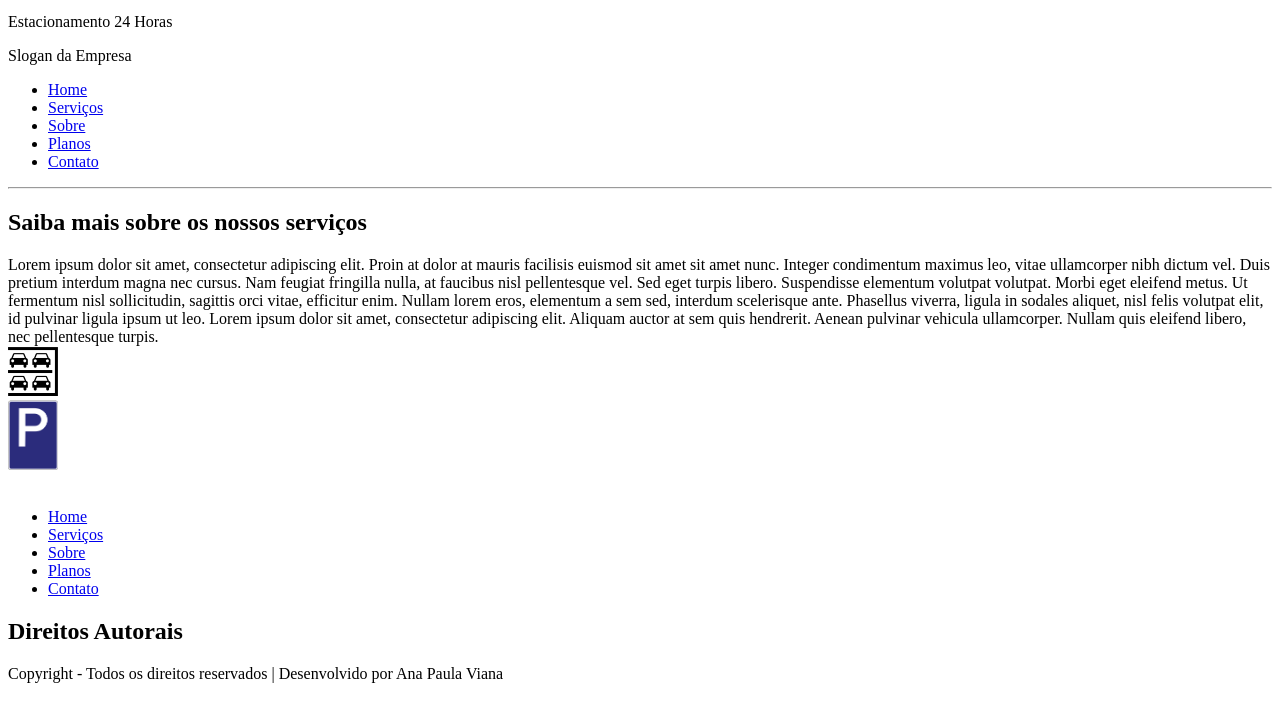
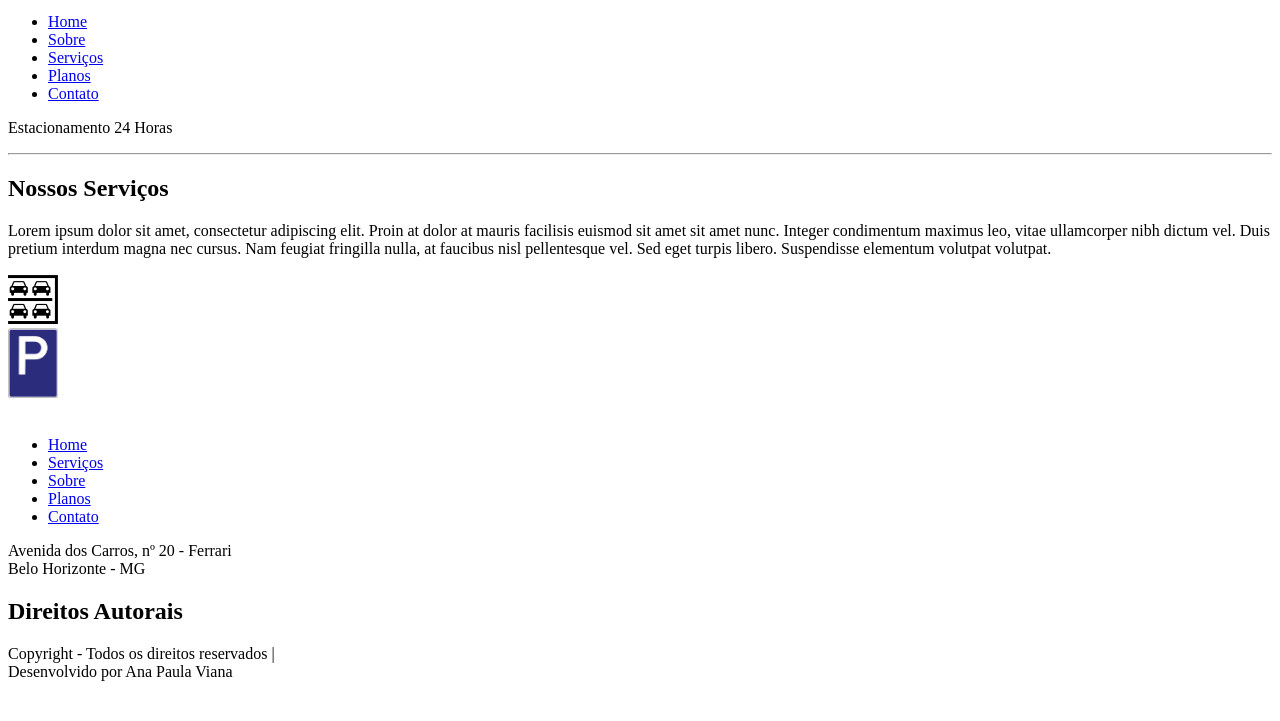
Before and after one commit to ana-viana/HTML, a plain HTML site: page servicos.html in a window 1280 px wide. Shown: the part 29-750 px from the top of the page. Drawn offline with Linux system fonts and the light colour scheme; files whose address does not match are found by name.

Commit message:
Add files via upload

```diff
--- a/servicos.html
+++ b/servicos.html
@@ -8,32 +8,36 @@
     <meta name="keywords" content="carros, rotativo, motos, fácil acesso, estacionamento, servicos">
     <meta name="author" content="nome da empresa">
     <meta name="robots" content="index, follow">
+
+    <link rel="stylesheet" type="text/css" href="css/style.css">
+
 </head>
 <body>
     <header>
-        <img src="img/logo!_logo.svg" alt="Estacionamento 24 horas - logo" width="200" height="100">
-        <p id="logo">Estacionamento 24 Horas</p>
-        <p>Slogan da Empresa</p>
-    </header>
-
+        <img src="img/logo2.png" alt="Estacionamento 24 horas - logo" width="100" height="100">
         <nav>
-
             <ul>
                 <li><a href="index.html">Home</a></li>
+                <li><a href="sobre.html">Sobre</a></li>
                 <li><a href="servicos.html">Serviços</a></li>
-            <li><a href="sobre.html">Sobre</a></li>
                 <li><a href="planos.html">Planos</a></li>
                 <li><a href="contatos.html">Contato</a></li>
             </ul>
         </nav>
+    <a href="#" id="menu-icon"></a>
+    <p id="slogan">Estacionamento 24 Horas</p>
+
+    </header>
 
     <main>
         <hr>
-        <!-- Seção de Promoções-->
+        <!-- Seção de Serviços-->
         <section>
-            <h1>Saiba mais sobre os nossos serviços</h1>
-                Lorem ipsum dolor sit amet, consectetur adipiscing elit. Proin at dolor at mauris facilisis euismod     sit amet sit amet nunc. Integer condimentum maximus leo, vitae ullamcorper nibh dictum vel. Duis pretium interdum     magna nec cursus. Nam feugiat fringilla nulla, at faucibus nisl pellentesque vel. Sed eget turpis libero.             Suspendisse elementum volutpat volutpat. Morbi eget eleifend metus. Ut fermentum nisl sollicitudin, sagittis
-                orci  vitae, efficitur enim. Nullam lorem eros, elementum a sem sed, interdum scelerisque ante. Phasellus viverra, ligula in sodales aliquet, nisl felis volutpat elit, id pulvinar ligula ipsum ut leo. Lorem ipsum dolor sit amet, consectetur adipiscing elit. Aliquam auctor at sem quis hendrerit. Aenean pulvinar vehicula ullamcorper. Nullam quis eleifend libero, nec pellentesque turpis.
+            <h2>Nossos Serviços</h2>
+                <p>
+                    Lorem ipsum dolor sit amet, consectetur adipiscing elit. Proin at dolor at mauris facilisis euismod     sit amet sit amet nunc. Integer condimentum maximus leo, vitae ullamcorper nibh dictum vel. Duis pretium interdum     magna nec cursus. Nam feugiat fringilla nulla, at faucibus nisl pellentesque vel. Sed eget turpis libero.
+                    Suspendisse elementum volutpat volutpat.
+                </p>
                 <div id="image1">
                     <img src="img/1.png" width="50" height="50" alt="Carros">
                 </div>
@@ -43,11 +47,9 @@
             </section>
 
             <br>
-
-
    </main>
     <footer>
-        <nav>
+       <nav id="nav-footer">
             <ul>
                 <li><a href="index.html">Home</a></li>
                 <li><a href="servicos.html">Serviços</a></li>
@@ -56,13 +58,17 @@
                 <li><a href="contatos.html">Contato</a></li>
             </ul>
         </nav>
-
+         <section id="localização">
+                <p>
+                    Avenida dos Carros, nº 20 - Ferrari <br>
+                    Belo Horizonte - MG
+                </p>
+            </section>
             <section id="copyright">
             <h2>Direitos Autorais</h2>
-            <p>Copyright - Todos os direitos reservados | Desenvolvido por Ana Paula Viana</p>
+                <p>Copyright - Todos os direitos reservados | <br> Desenvolvido por Ana Paula Viana</p>
             </section>
         <br>
-
     </footer>
 </body>
 </html>
```
Lines whose indentation alone changed are shown as unchanged.
